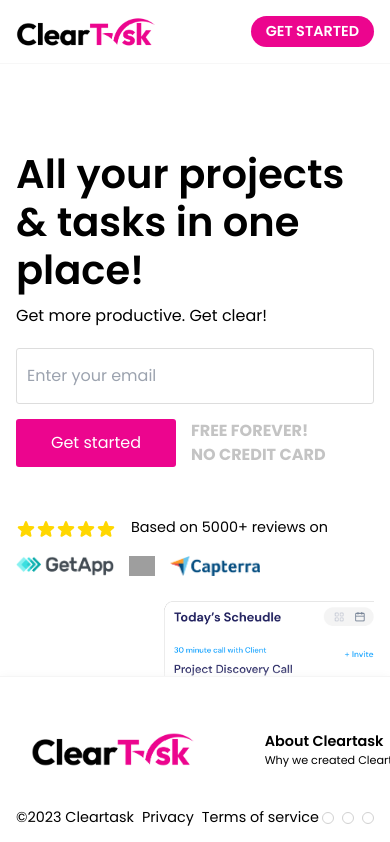
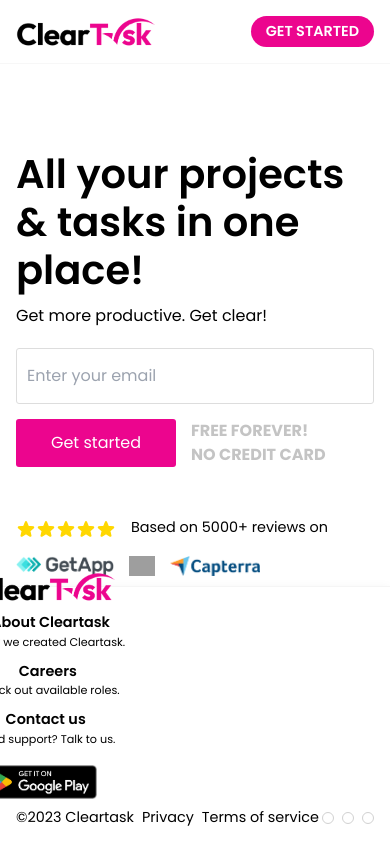
Before and after one commit to Crunch-Garage/cleartask, a React (Create React App) app in the folder react/: page / in a window 390 px wide. Shown: the top 842 px of the page. Built offline with nearby package versions, Linux system fonts and the light colour scheme; grey boxes are pictures that could not be loaded; some icons are missing; a web font is replaced by a local one.

Commit message:
feat: add mobile responsive styling

```diff
--- a/react/src/components/Footer.css
+++ b/react/src/components/Footer.css
@@ -44,12 +44,27 @@
     font-size: 0.9rem;
 }
 
-.footer__grid--top{
-    padding-bottom:20px;
+.footer__container--top{
+    flex-wrap: nowrap;
+    padding-bottom: 20px;
+    justify-content: flex-start !important;
+}
+
+.footer__grid--top.first{
+    padding-top: 20px;
+    margin-right: 45px;
+}
+
+.footer__grid--top.last{
     padding-top: 20px;
 }
 
-.footer__grid--top a{
+.footer__grid--top.last{
+    display: flex !important;
+    flex-wrap: wrap !important;
+}
+
+.footer__grid--top.last a{
     display: flex;
     flex: 1 auto 270px;
     max-inline-size: 300px;
@@ -57,21 +72,21 @@
     align-items: flex-start;
     justify-content: center;
     padding: 10px 15px ;
-    border-radius: 15px;
+    border-radius: 5px;
 }
 
-.footer__grid--top :not(:first-child) a:hover{
+.footer__grid--top.last a:hover{
     background-color: var(--site-nav-drop-hover-color);
 }
 
 .footer__grid--top .app-badge img{
-    height:55px;
-    width:100%;
+    height:50px;
+    width:auto;
 }
 
 .footer__grid--top a img{
-    height:35px;
-    width:100%;
+    height:30px;
+    width:auto;
 }
 
 .footer__grid--top a h3{
@@ -82,3 +97,44 @@
 .footer__grid--top a p{
     font-size: 0.7rem;
 }
+
+@media screen and (max-width:1024px){
+    .footer__container--top{
+        flex-direction: column;
+        align-items: flex-start !important;
+        justify-content: flex-start !important;
+    }
+
+    .footer__grid--top.last a{
+        padding-left: 0;
+        margin-right: 10px;
+    }
+
+    .footer__grid--top.last a:hover{
+        padding: 10px 15px ;
+        border-radius: 5px;
+    }
+}
+
+@media screen and (max-width:600px){
+    .footer__container--top{
+        flex-wrap: wrap;
+    }
+
+    .footer__grid--top .footer__grid-item{
+        width: 100%;
+        padding-left: 0 !important;
+        padding-top: 10px !important;
+    }
+
+    .footer__grid--top.last a{
+        flex: unset;
+        max-inline-size: unset;
+        padding-left: 0;
+    }
+
+    .footer__grid--top.last a:hover{
+        padding: 10px 15px ;
+        border-radius: 5px;
+    }
+}
```
